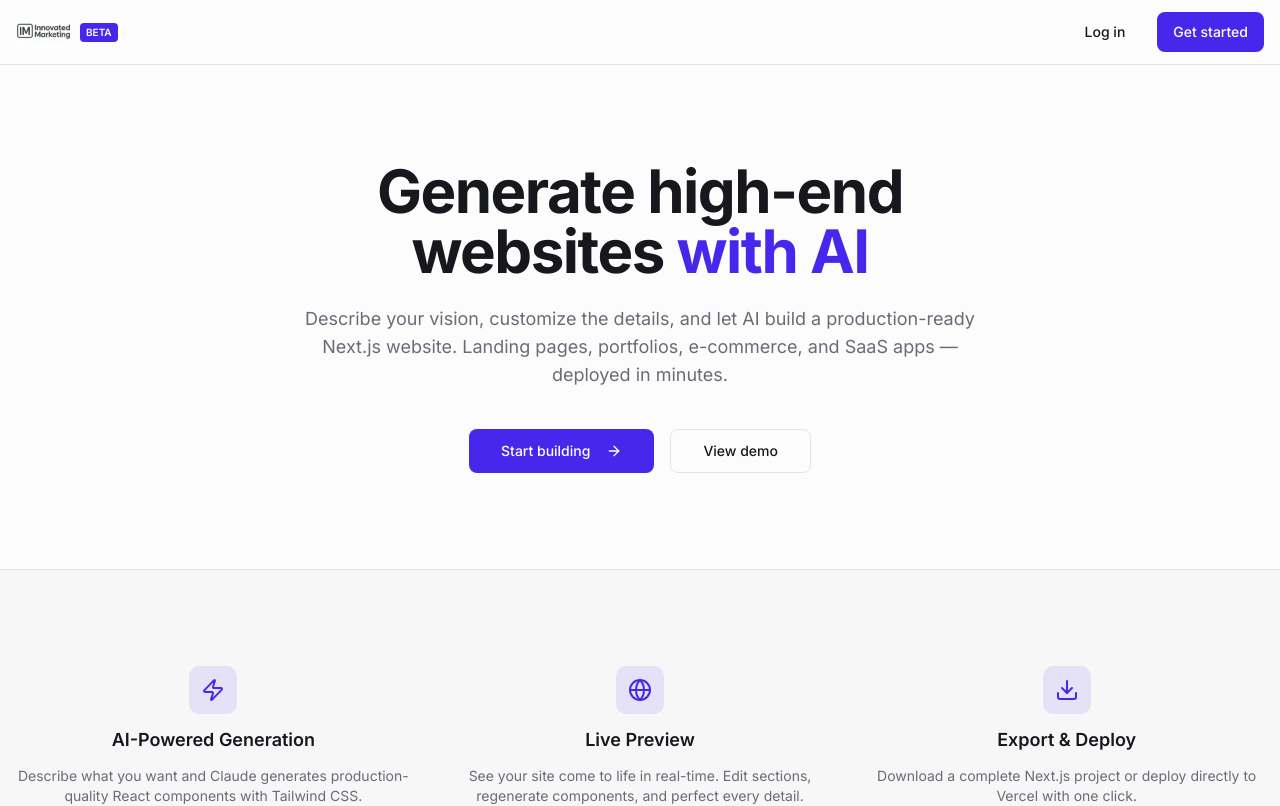
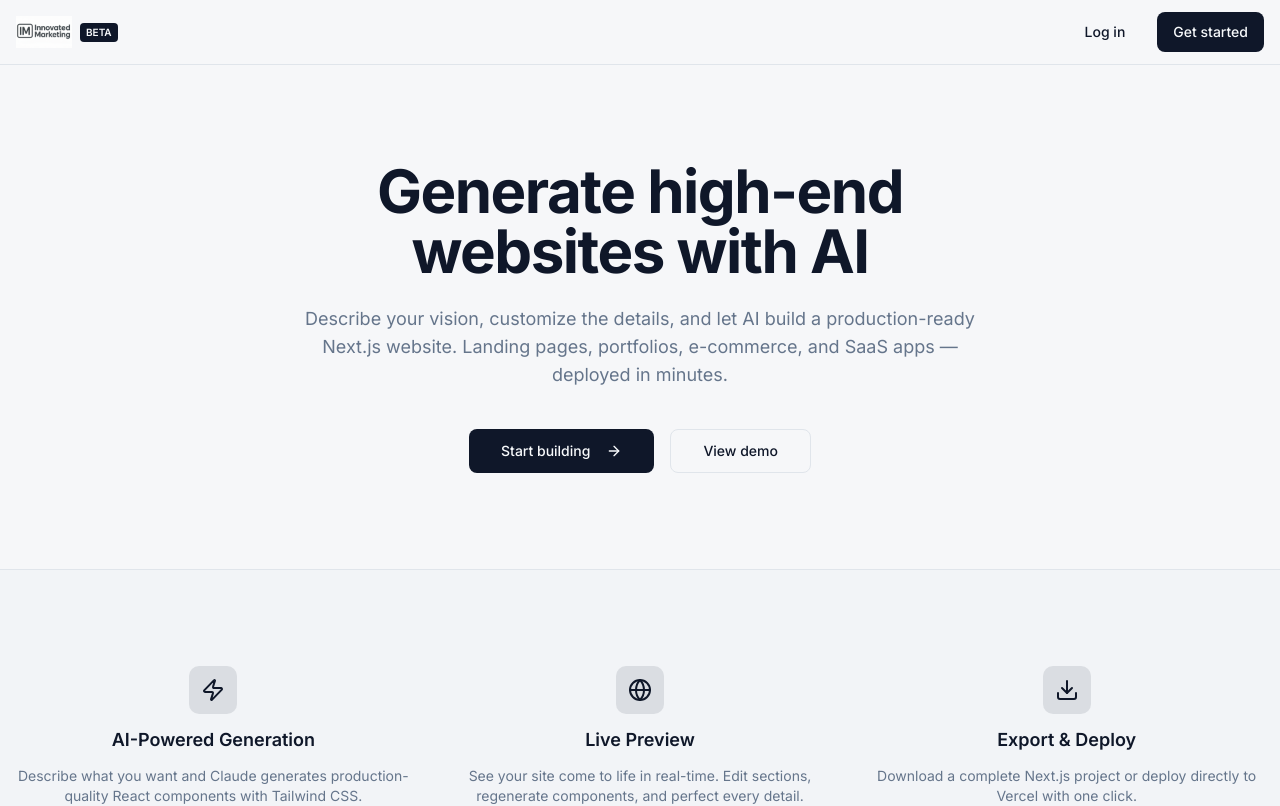
Before and after one commit to greenisi/sitecraft-ai, a Next.js app: page / in a window 1280 px wide. Shown: the top 806 px of the page. Built offline with nearby package versions, Linux system fonts and the light colour scheme.

Commit message:
feat: redesign color system with premium navy/slate palette

```diff
--- a/src/app/globals.css
+++ b/src/app/globals.css
@@ -34,12 +34,13 @@
   --font-sans: "Inter", ui-sans-serif, system-ui, sans-serif;
   --animate-accordion-down: accordion-down 0.2s ease-out;
   --animate-accordion-up: accordion-up 0.2s ease-out;
-  --animate-fade-in: fade-in 0.4s ease-out;
-  --animate-fade-in-up: fade-in-up 0.5s ease-out;
-  --animate-slide-in-right: slide-in-right 0.3s ease-out;
-  --animate-scale-in: scale-in 0.2s ease-out;
+  --animate-fade-in: fade-in 0.5s cubic-bezier(0.16, 1, 0.3, 1);
+  --animate-fade-in-up: fade-in-up 0.6s cubic-bezier(0.16, 1, 0.3, 1);
+  --animate-slide-in-right: slide-in-right 0.4s cubic-bezier(0.16, 1, 0.3, 1);
+  --animate-scale-in: scale-in 0.3s cubic-bezier(0.16, 1, 0.3, 1);
   --animate-shimmer: shimmer 2s linear infinite;
   --animate-pulse-subtle: pulse-subtle 3s ease-in-out infinite;
+  --animate-float: float 6s ease-in-out infinite;
 }
 
 @keyframes accordion-down {
@@ -55,15 +56,15 @@
   to { opacity: 1; }
 }
 @keyframes fade-in-up {
-  from { opacity: 0; transform: translateY(12px); }
+  from { opacity: 0; transform: translateY(16px); }
   to { opacity: 1; transform: translateY(0); }
 }
 @keyframes slide-in-right {
-  from { opacity: 0; transform: translateX(-8px); }
+  from { opacity: 0; transform: translateX(-10px); }
   to { opacity: 1; transform: translateX(0); }
 }
 @keyframes scale-in {
-  from { opacity: 0; transform: scale(0.95); }
+  from { opacity: 0; transform: scale(0.96); }
   to { opacity: 1; transform: scale(1); }
 }
 @keyframes shimmer {
@@ -74,65 +75,67 @@
   0%, 100% { opacity: 1; }
   50% { opacity: 0.7; }
 }
+@keyframes float {
+  0%, 100% { transform: translateY(0); }
+  50% { transform: translateY(-10px); }
+}
 
 :root {
-  --background: 0 0% 99%;
-  --foreground: 228 12% 10%;
+  --background: 220 20% 97%;
+  --foreground: 222 47% 11%;
   --card: 0 0% 100%;
-  --card-foreground: 228 12% 10%;
+  --card-foreground: 222 47% 11%;
   --popover: 0 0% 100%;
-  --popover-foreground: 228 12% 10%;
-  --primary: 250 84% 54%;
-  --primary-foreground: 0 0% 100%;
-  --secondary: 240 5% 96%;
-  --secondary-foreground: 228 12% 10%;
-  --muted: 240 5% 96%;
-  --muted-foreground: 228 6% 44%;
-  --accent: 247 47% 96%;
-  --accent-foreground: 250 84% 54%;
+  --popover-foreground: 222 47% 11%;
+  --primary: 222 47% 11%;
+  --primary-foreground: 210 40% 98%;
+  --secondary: 217 19% 95%;
+  --secondary-foreground: 222 47% 11%;
+  --muted: 217 19% 95%;
+  --muted-foreground: 215 16% 47%;
+  --accent: 217 19% 95%;
+  --accent-foreground: 222 47% 11%;
   --destructive: 0 84% 60%;
   --destructive-foreground: 0 0% 100%;
-  --border: 240 6% 90%;
-  --input: 240 6% 90%;
-  --ring: 250 84% 54%;
+  --border: 214 20% 90%;
+  --input: 214 20% 90%;
+  --ring: 222 47% 11%;
   --radius: 0.625rem;
-  --sidebar: 250 30% 6%;
-  --sidebar-foreground: 220 20% 92%;
-  --sidebar-border: 250 20% 14%;
-  --sidebar-accent: 250 30% 14%;
-  --sidebar-accent-foreground: 0 0% 100%;
+  --sidebar: 222 47% 11%;
+  --sidebar-foreground: 210 40% 98%;
+  --sidebar-border: 217 33% 17%;
+  --sidebar-accent: 217 33% 17%;
+  --sidebar-accent-foreground: 210 40% 98%;
 }
 
 .dark {
-  --background: 228 16% 6%;
-  --foreground: 220 20% 95%;
-  --card: 228 14% 9%;
-  --card-foreground: 220 20% 95%;
-  --popover: 228 14% 9%;
-  --popover-foreground: 220 20% 95%;
-  --primary: 250 84% 64%;
-  --primary-foreground: 0 0% 100%;
-  --secondary: 228 12% 14%;
-  --secondary-foreground: 220 20% 95%;
-  --muted: 228 12% 14%;
-  --muted-foreground: 220 8% 56%;
-  --accent: 250 30% 16%;
-  --accent-foreground: 250 84% 74%;
+  --background: 222 47% 6%;
+  --foreground: 210 40% 98%;
+  --card: 222 40% 9%;
+  --card-foreground: 210 40% 98%;
+  --popover: 222 40% 9%;
+  --popover-foreground: 210 40% 98%;
+  --primary: 210 40% 98%;
+  --primary-foreground: 222 47% 11%;
+  --secondary: 217 33% 14%;
+  --secondary-foreground: 210 40% 98%;
+  --muted: 217 33% 14%;
+  --muted-foreground: 215 16% 57%;
+  --accent: 217 33% 14%;
+  --accent-foreground: 210 40% 98%;
   --destructive: 0 62% 35%;
   --destructive-foreground: 0 0% 100%;
-  --border: 228 12% 16%;
-  --input: 228 12% 16%;
-  --ring: 250 84% 64%;
-  --sidebar: 228 16% 6%;
-  --sidebar-foreground: 220 20% 95%;
-  --sidebar-border: 228 12% 14%;
-  --sidebar-accent: 250 30% 14%;
-  --sidebar-accent-foreground: 250 84% 74%;
+  --border: 217 33% 17%;
+  --input: 217 33% 17%;
+  --ring: 210 40% 98%;
+  --sidebar: 222 47% 6%;
+  --sidebar-foreground: 210 40% 98%;
+  --sidebar-border: 217 33% 14%;
+  --sidebar-accent: 217 33% 14%;
+  --sidebar-accent-foreground: 210 40% 98%;
 }
 
-* {
-  border-color: hsl(var(--border));
-}
+* { border-color: hsl(var(--border)); }
 
 html, body {
   background-color: hsl(var(--background));
@@ -142,35 +145,40 @@ html, body {
   -moz-osx-font-smoothing: grayscale;
 }
 
-/* Premium glassmorphism */
 .glass {
-  background: hsla(var(--card), 0.7);
-  backdrop-filter: blur(16px) saturate(180%);
-  -webkit-backdrop-filter: blur(16px) saturate(180%);
+  background: hsla(var(--card), 0.75);
+  backdrop-filter: blur(20px) saturate(180%);
+  -webkit-backdrop-filter: blur(20px) saturate(180%);
 }
 
 .gradient-text {
-  background: linear-gradient(135deg, hsl(250 84% 54%), hsl(280 80% 60%), hsl(250 84% 54%));
+  background: linear-gradient(135deg, hsl(222 47% 11%), hsl(215 28% 35%));
+  -webkit-background-clip: text;
+  -webkit-text-fill-color: transparent;
+  background-clip: text;
+}
+.dark .gradient-text {
+  background: linear-gradient(135deg, hsl(210 40% 98%), hsl(215 20% 70%));
   -webkit-background-clip: text;
   -webkit-text-fill-color: transparent;
   background-clip: text;
 }
 
 .glow-primary {
-  box-shadow: 0 0 20px hsla(250 84% 54% / 0.15), 0 0 40px hsla(250 84% 54% / 0.05);
+  box-shadow: 0 0 24px hsla(222 47% 11% / 0.08), 0 0 48px hsla(222 47% 11% / 0.03);
+}
+.dark .glow-primary {
+  box-shadow: 0 0 24px hsla(210 40% 98% / 0.06), 0 0 48px hsla(210 40% 98% / 0.02);
 }
 
-/* Smooth scroll desktop */
 @media (min-width: 768px) {
   * { scroll-behavior: smooth; }
 }
 
-/* iOS safe area */
 .safe-area-bottom {
   padding-bottom: env(safe-area-inset-bottom, 0px);
 }
 
-/* Lock mobile viewport */
 @media (max-width: 767px) {
   html, body {
     position: fixed;
@@ -179,20 +187,38 @@ html, body {
     overscroll-behavior: none;
     -webkit-overflow-scrolling: touch;
   }
-  input, textarea, select {
-    font-size: 16px !important;
-  }
+  input, textarea, select { font-size: 16px !important; }
 }
 
-/* Premium scrollbar */
-::-webkit-scrollbar { width: 6px; height: 6px; }
+::-webkit-scrollbar { width: 5px; height: 5px; }
 ::-webkit-scrollbar-track { background: transparent; }
-::-webkit-scrollbar-thumb { background: hsl(var(--border)); border-radius: 3px; }
+::-webkit-scrollbar-thumb { background: hsl(var(--border)); border-radius: 100px; }
 ::-webkit-scrollbar-thumb:hover { background: hsl(var(--muted-foreground)); }
 
-/* Focus ring */
 *:focus-visible {
   outline: 2px solid hsl(var(--ring));
   outline-offset: 2px;
   border-radius: var(--radius);
 }
+
+.auth-mesh {
+  background-image:
+    radial-gradient(at 27% 37%, hsla(215, 58%, 90%, 0.4) 0px, transparent 50%),
+    radial-gradient(at 97% 21%, hsla(220, 50%, 92%, 0.3) 0px, transparent 50%),
+    radial-gradient(at 52% 99%, hsla(210, 40%, 88%, 0.3) 0px, transparent 50%),
+    radial-gradient(at 10% 29%, hsla(217, 55%, 93%, 0.3) 0px, transparent 50%);
+}
+.dark .auth-mesh {
+  background-image:
+    radial-gradient(at 27% 37%, hsla(215, 58%, 10%, 0.6) 0px, transparent 50%),
+    radial-gradient(at 97% 21%, hsla(220, 50%, 8%, 0.5) 0px, transparent 50%),
+    radial-gradient(at 52% 99%, hsla(210, 40%, 12%, 0.5) 0px, transparent 50%),
+    radial-gradient(at 10% 29%, hsla(217, 55%, 7%, 0.5) 0px, transparent 50%);
+}
+
+.brand-gradient {
+  background: linear-gradient(135deg, hsl(222, 47%, 11%) 0%, hsl(215, 28%, 25%) 100%);
+}
+.dark .brand-gradient {
+  background: linear-gradient(135deg, hsl(210, 40%, 98%) 0%, hsl(215, 20%, 75%) 100%);
+}
```
